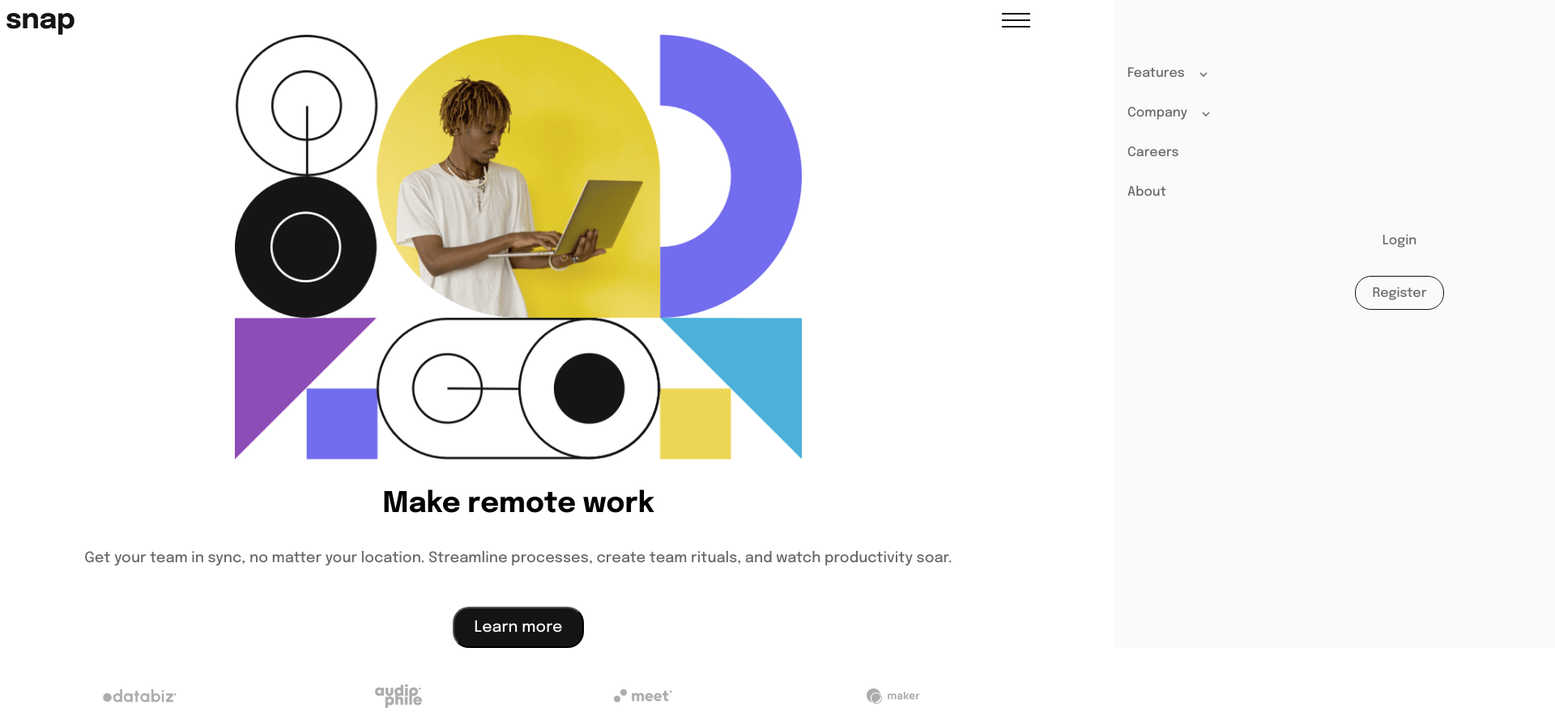
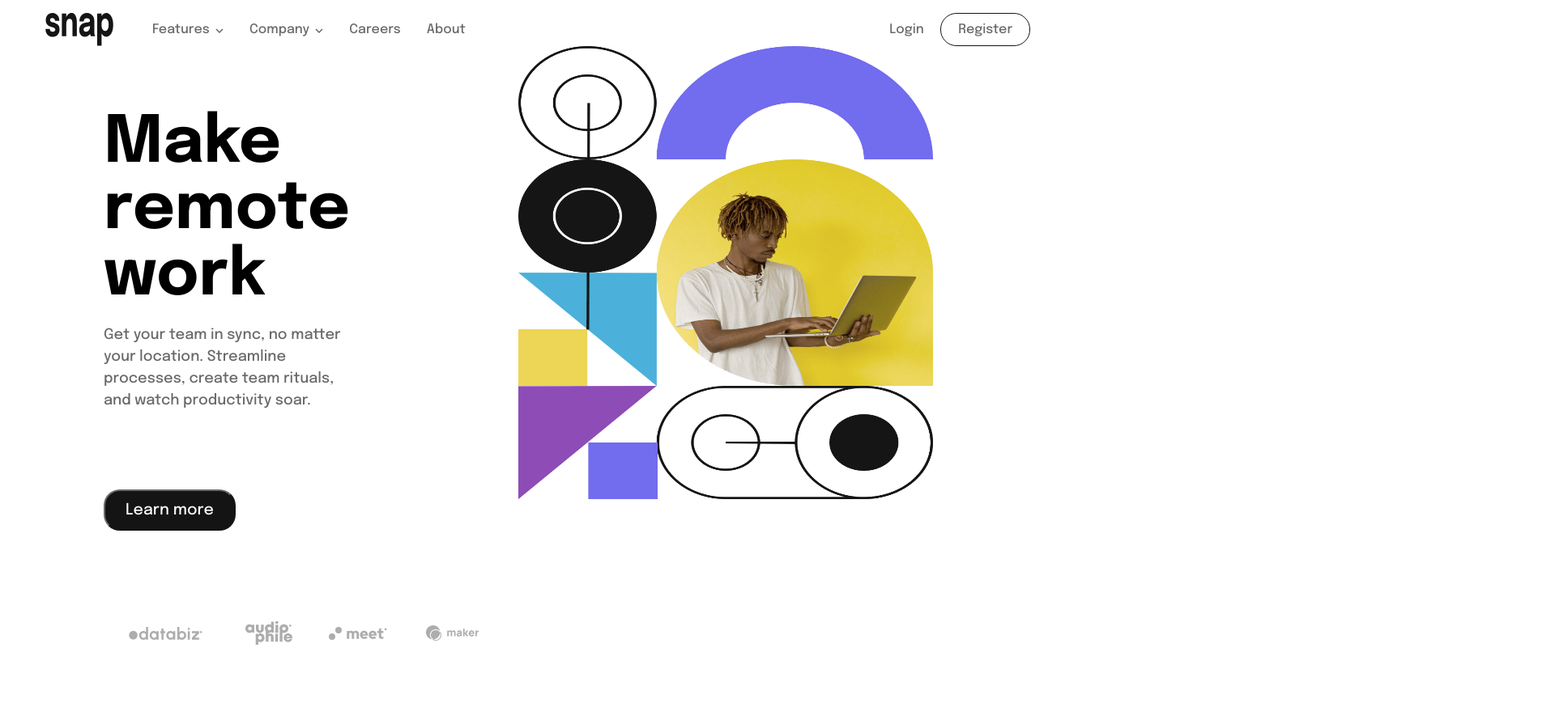
Before and after one commit to Darksied95/Dropdown_Navigation, a plain HTML site: page index.html in a window 1280 px wide. Shown: the top 895 px of the page at 81% size, 1920 px wide, since content can reach past the window. After the commit the page ends 817 px from the top, so only its background shows below. Drawn offline with Linux system fonts and the light colour scheme.

Commit message:
bugs fixed

```diff
--- a/index.html
+++ b/index.html
@@ -27,6 +27,7 @@
           id="close-menu"
         />
         <ul>
+          <div class="div_with_sublist">
             <li id="features">
               Features
               <span>
@@ -37,10 +38,14 @@
               <ul class="sub-list" id="sub-list">
                 <li><img src="./assets/icon-todo.svg" alt="" />Todo List</li>
                 <li><img src="./assets/icon-calendar.svg" alt="" />Calender</li>
-              <li><img src="./assets/icon-reminders.svg" alt="" />Reminders</li>
+                <li>
+                  <img src="./assets/icon-reminders.svg" alt="" />Reminders
+                </li>
                 <li><img src="./assets/icon-planning.svg" alt="" />Planning</li>
               </ul>
             </div>
+          </div>
+          <div class="div_with_sublist">
             <li id="company">
               Company
               <span>
@@ -54,6 +59,7 @@
                 <li>Blog</li>
               </ul>
             </div>
+          </div>
           <li>Careers</li>
           <li>About</li>
         </ul>
@@ -66,7 +72,10 @@
     </header>
     <main>
       <section>
-        <h1>Make remote work</h1>
+        <h1>
+          Make <br class="show_break" />
+          remote work
+        </h1>
         <p>
           Get your team in sync, no matter your location. Streamline processes,
           create team rituals, and watch productivity soar.
@@ -80,6 +89,11 @@
         </div>
       </section>
       <img src="./assets/image-hero-mobile.png" alt="" class="main-image" />
+      <img
+        src="./assets/image-hero-desktop.png"
+        alt=""
+        class="main-image-desktop"
+      />
     </main>
     <script src="./source.js"></script>
   </body>
--- a/styles.css
+++ b/styles.css
@@ -43,7 +43,7 @@ nav {
   color: var(--clr-gray);
   position: absolute;
   top: 0;
-  right: -100vh;
+  right: -100vw;
   min-height: 100vh;
   width: 55vw;
   transition: right 0.5s;
@@ -93,7 +93,9 @@ main {
   display: flex;
   flex-direction: column-reverse;
 }
-
+.show_break {
+  display: none;
+}
 main > section > h1 {
   font-size: 2.2rem;
   margin: 0 auto;
@@ -114,11 +116,19 @@ main > section > p {
 button {
   padding: 0.7em 1.3em;
   border-radius: 20px;
+  border-color: var(--clr-gray);
   display: block;
   margin: 1.5em auto;
   background-color: var(--clr-black);
   color: var(--clr-white);
   font-size: 1.2rem;
+}
+
+main > section > button:where(:hover, :focus) {
+  background-color: white;
+  color: black;
+  border: 1px solid black;
+  cursor: pointer;
 }
 .client {
   width: 100%;
@@ -139,3 +149,125 @@ button {
 .sub-list img {
   margin-right: 1em;
 }
+.main-image-desktop {
+  display: none;
+}
+
+@media (min-width: 928px) {
+  .main-image,
+  .menu,
+  .close-menu {
+    display: none;
+  }
+  .main-image-desktop {
+    display: block;
+  }
+  header > img {
+    margin-left: 3em;
+  }
+  nav {
+    position: unset;
+    min-height: unset;
+    width: 100%;
+    display: flex;
+    justify-content: center;
+    padding: 0;
+    background-color: transparent;
+  }
+  nav > * {
+    display: flex;
+    margin: 0;
+    padding: 0;
+    align-items: center;
+  }
+  nav > * > * {
+    margin: 0;
+  }
+  nav > div {
+    margin-left: auto;
+  }
+  ul {
+    margin-left: 3em;
+  }
+  ul li {
+    margin: 0;
+    margin-right: 2em;
+  }
+  ul li span {
+    margin-left: 0.2em;
+  }
+  li:hover,
+  .login:hover,
+  .register:hover {
+    color: var(--clr-black);
+    cursor: pointer;
+  }
+  .register:hover {
+    border: 1.5px solid var(--clr-black);
+  }
+
+  main {
+    display: flex;
+    flex-direction: row;
+    width: 80vw;
+    margin: auto;
+    justify-content: space-between;
+  }
+  main > * {
+    width: 40vw;
+  }
+  .main-image-desktop {
+    height: 70vh;
+  }
+  section {
+    display: flex;
+    flex-direction: column;
+    align-items: flex-start;
+  }
+
+  main > section > h1 {
+    font-size: 5rem;
+    width: 100%;
+  }
+
+  main > section > p,
+  main > section > h1 {
+    text-align: left;
+    padding: 0;
+  }
+  main > section > p {
+    width: 60%;
+  }
+  main > section > button {
+    margin: 5em 0;
+  }
+  section > div {
+    margin-top: auto;
+  }
+  .show_break {
+    display: unset;
+  }
+  .div_with_sublist {
+    position: relative;
+  }
+
+  .div_with_sublist :where(#features-list, #company-list) {
+    position: absolute;
+    z-index: 99;
+    background-color: white;
+    padding: 0.5em 1em;
+    padding-left: 0 !important;
+    box-shadow: -2px 5px 40px -2px rgba(0, 0, 0, 0.16);
+    -webkit-box-shadow: -2px 5px 40px -2px rgba(0, 0, 0, 0.16);
+    -moz-box-shadow: -2px 5px 40px -2px rgba(0, 0, 0, 0.16);
+  }
+  .div_with_sublist :where(#features-list, #company-list) li {
+    white-space: nowrap;
+    display: flex;
+    gap: 1px;
+    margin-block: 20px;
+  }
+  .div_with_sublist :where(#features-list, #company-list) ul {
+    margin: 0;
+  }
+}
```
Lines whose indentation alone changed are shown as unchanged.
